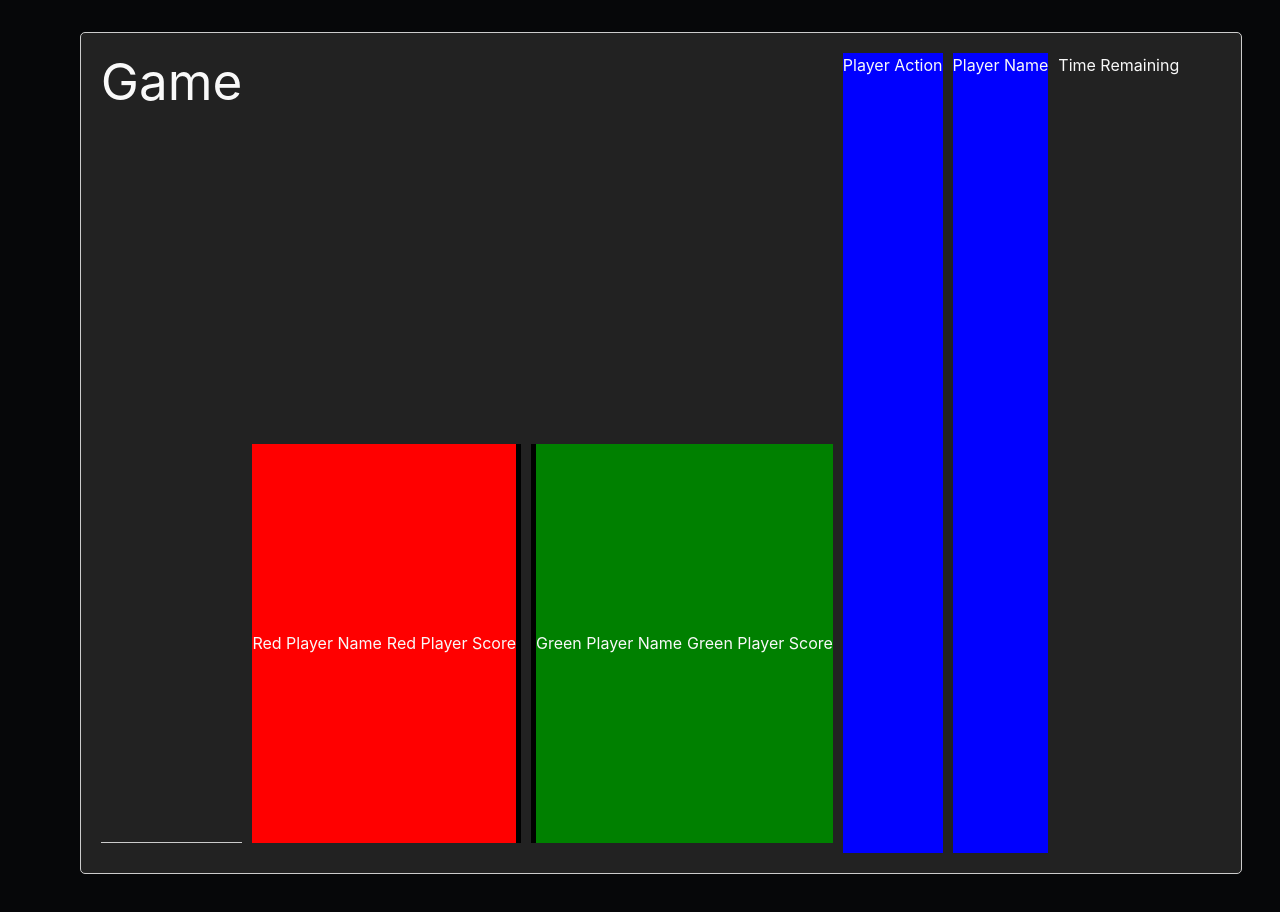
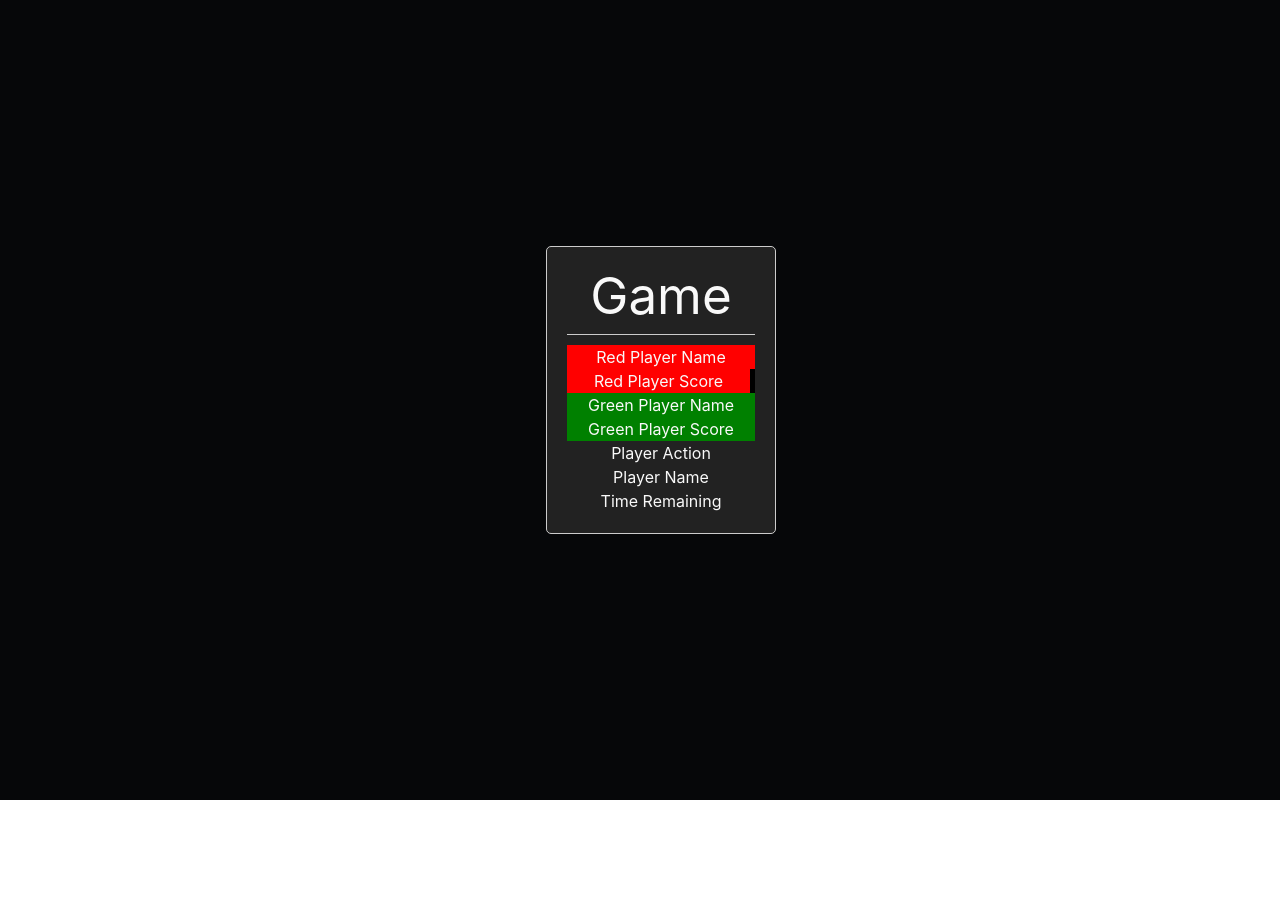
Before and after one commit to QuantumRangers-SE-Team-10/lasertech-frontend, a React (Vite) app: page /game in a window 1280 px wide. Shown: the top 912 px of the page. After the commit the page ends 800 px from the top, so only its background shows below. Built offline with nearby package versions, Linux system fonts and the light colour scheme.

Commit message:
css module conversion

```diff
--- a/pages/Game.jsx
+++ b/pages/Game.jsx
@@ -1,7 +1,6 @@
 import { useSearchParams } from "react-router-dom";
 import { useEffect, useState } from "react";
-import "/src/css/Game.css";
-import "/src/components/playerAction.jsx";
+import gameStyles from "/src/css/game.module.css";
 import PlayerDisplay from "/src/components/playerDisplay.jsx";
 import PlayerAction from "/src/components/playerAction.jsx";
 
--- a/src/App.jsx
+++ b/src/App.jsx
@@ -1,10 +1,10 @@
 import { BrowserRouter as Router, Routes, Route } from "react-router-dom"; // Link
-import Splash from "../pages/Splash";
+import Splash from "../pages/splash";
 import TestAPI from "../pages/testAPI";
 import Onboarding from "../pages/onboarding";
-import Game from "../pages/Game";
-import PlayerDisplay from "./components/playerDisplay"; // delete after testing
-import PlayerAction from "./components/playerAction"; // delete after testing
+import Game from "../pages/game";
+// import PlayerDisplay from "./components/playerDisplay"; // delete after testing
+// import PlayerAction from "./components/playerAction"; // delete after testing
 
 import "./App.css";
 
@@ -17,8 +17,8 @@ function App() {
           <Route path="/testAPI" element={<TestAPI />} />
           <Route path="/onboarding" element={<Onboarding />} />
           <Route path= "/game" element={<Game />} />
-          <Route path= "/playerDisplay" element={<PlayerDisplay />} /> {/* delete after testing */}
-          <Route path= "/playerAction" element={<PlayerAction />} />  {/* delete after testing */}
+          {/* <Route path= "/playerDisplay" element={<PlayerDisplay />} /> delete after testing */}
+          {/* <Route path= "/playerAction" element={<PlayerAction />} />  delete after testing */}
           {/* Add routes to pages here */}
         </Routes>
       </Router>
--- a/src/components/playerAction.jsx
+++ b/src/components/playerAction.jsx
@@ -1,12 +1,12 @@
-import "/src/css/playerAction.css"
+import playerActionStyles from "../css/playerAction.module.css"
 
 const PlayerAction = () => {
     return (
         <div>
-            <div className="playerAction">
+            <div className={playerActionStyles.playerAction}>
                 <h2>Player Action</h2>
             </div>
-            <div className="playerName">
+            <div className={playerActionStyles.playerName}>
                 <h2>Player Name</h2>
             </div>
         </div>
--- a/src/components/playerDisplay.jsx
+++ b/src/components/playerDisplay.jsx
@@ -1,28 +1,28 @@
 import { useSearchParams } from "react-router-dom"
 import { useEffect, useState } from "react";
-import "/src/css/playerDisplay.css"
+import playerDisplayStyles from "/src/css/playerDisplay.module.css"
 
 const PlayerDisplay = () => {
     return (
         <div className="playerDisplay">
-            <div class="redTeam">
-                <div class="redPlayerName">
+            <div className={playerDisplayStyles.redTeam}>
+                <div className={playerDisplayStyles.redPlayerName}>
 
                     <h2>Red Player Name</h2>
                 </div>
-                <div class="redPlayerScore">
+                <div className={playerDisplayStyles.redPlayerScore}>
 
                     <h2>Red Player Score</h2>
                 </div>
             </div>
 
 
-            <div class="greenTeam">
-                <div class="greenPlayerName">
+            <div className={playerDisplayStyles.greenTeam}>
+                <div className={playerDisplayStyles.greenPlayerName}>
 
                     <h2>Green Player Name</h2>
                 </div>
-                <div class="greenPlayerScore">
+                <div className={playerDisplayStyles.greenPlayerScore}>
 
                     <h2>Green Player Score</h2>
                 </div>
--- /dev/null
+++ b/src/css/game.module.css
@@ -0,0 +1,139 @@
+/* game.css */
+.window {
+  width: 100%;
+  height: 100vh;
+  display: grid;
+  grid-template-columns: repeat(12, 1fr);
+  grid-template-rows: repeat(16, 1fr);
+  grid-template-areas:
+    'window-header window-header window-header window-header window-header window-header window-header window-header window-header window-header window-header window-header'
+    'redTeam redTeam redTeam redTeam redTeam redTeam greenTeam greenTeam greenTeam greenTeam greenTeam greenTeam'
+    'redTeam redTeam redTeam redTeam redTeam redTeam greenTeam greenTeam greenTeam greenTeam greenTeam greenTeam'
+    'playerDisplay playerDisplay playerDisplay playerDisplay playerDisplay playerDisplay playerDisplay playerDisplay playerDisplay playerDisplay playerDisplay playerDisplay'
+    'playerDisplay playerDisplay playerDisplay playerDisplay playerDisplay playerDisplay playerDisplay playerDisplay playerDisplay playerDisplay playerDisplay playerDisplay'
+    'playerDisplay playerDisplay playerDisplay playerDisplay playerDisplay playerDisplay playerDisplay playerDisplay playerDisplay playerDisplay playerDisplay playerDisplay'
+    'playerDisplay playerDisplay playerDisplay playerDisplay playerDisplay playerDisplay playerDisplay playerDisplay playerDisplay playerDisplay playerDisplay playerDisplay'
+    'playerDisplay playerDisplay playerDisplay playerDisplay playerDisplay playerDisplay playerDisplay playerDisplay playerDisplay playerDisplay playerDisplay playerDisplay'
+    'playerActions playerActions playerActions playerActions playerActions playerActions playerActions playerActions playerActions playerActions playerActions playerActions'
+    'playerName playerName playerName playerName playerAction playerAction playerAction playerAction playerAction playerAction playerAction playerAction'
+    'playerName playerName playerName playerName playerAction playerAction playerAction playerAction playerAction playerAction playerAction playerAction'
+    'playerName playerName playerName playerName playerAction playerAction playerAction playerAction playerAction playerAction playerAction playerAction'
+    'playerName playerName playerName playerName playerAction playerAction playerAction playerAction playerAction playerAction playerAction playerAction'
+    'playerName playerName playerName playerName playerAction playerAction playerAction playerAction playerAction playerAction playerAction playerAction'
+    'playerName playerName playerName playerName playerAction playerAction playerAction playerAction playerAction playerAction playerAction playerAction'
+    'timeRemaining timeRemaining timeRemaining timeRemaining timeRemaining timeRemaining timeRemaining timeRemaining timeRemaining timeRemaining timeRemaining timeRemaining';
+}
+
+.window-header {
+  grid-area: window-header;
+  display: flex;
+  justify-content: center;
+  align-items: center;
+  padding: 50px;
+  border-bottom: 1px solid #ccc;
+}
+
+.window-header h2 {
+  margin: 0;
+}
+
+
+.redTeam {
+  background-color: red;
+  grid-area: redTeam;
+  display: flex;
+  flex-direction: column;
+  align-items: center;
+  justify-content: center;
+  border-right: 5px solid black;
+}
+
+.greenTeam {
+  background-color: green;
+  grid-area: greenTeam;
+  display: flex;
+  flex-direction: column;
+  align-items: center;
+  justify-content: center;
+}
+
+.playerDisplay{
+    grid-area: playerDisplay;
+    display: flex;
+    flex-direction: column;
+    align-items: center;
+
+}
+/* .redPlayerName{
+    background-color: red;
+    grid-area: redPlayerName;
+    display: flex;
+    justify-content: center;
+    align-items: center;
+    grid-column-start: 1;
+    grid-column-end: 4;
+    grid-row-start: 4;
+
+}
+.redPlayerScore{
+    background-color: red;
+    grid-area: redPlayerScore;
+    display: flex;
+    justify-content: center;
+    align-items: center;
+    grid-column-start: 4;
+    grid-column-end:7;
+    grid-row-start: 4;
+    border-right: 5px solid black;
+
+}
+.greenPlayerName{
+    background-color:green;
+    grid-area: greenPlayerName;
+    display: flex;
+    justify-content: center;
+    align-items: center;
+    grid-column-start: 7;
+    grid-column-end: 10;
+    grid-row-start: 4;
+
+}
+.greenPlayerScore {
+    grid-area: greenPlayerScore;
+    background-color:green;
+    display: flex;
+    justify-content: center;
+    align-items: center;
+    grid-column: span 2;
+    grid-row-start: 4;
+} */
+
+.playerName{
+    background-color: blue;
+    grid-area: playerName;
+    display: flex;
+    justify-content: center;
+    align-items: center;
+    grid-column-start: 0;
+    grid-column-end:4;
+    grid-row-start: 10;
+}
+
+.playerAction {
+    background-color: blue;
+    grid-area: playerAction;
+  display: flex;
+  justify-content: center;
+  align-items: center;
+  grid-column-start: 4;
+  grid-column-end: 13;
+  grid-row-start: 10;
+}
+
+.timeRemaining {
+  grid-area: timeRemaining;
+  display: flex;
+  justify-content: center;
+  align-items: center;
+  grid-column-start: 9;
+}
--- /dev/null
+++ b/src/css/playerAction.module.css
@@ -0,0 +1,7 @@
+.playerAction {
+  display: block; /* Filler code */
+}
+
+.playerScore {
+  display: block; /* Filler code */
+}
--- /dev/null
+++ b/src/css/playerDisplay.module.css
@@ -0,0 +1,71 @@
+.window {
+    display:flex;
+    padding: 20px;
+    border: 1px solid #ccc;
+    border-radius: 5px;
+    margin-bottom: 20px;
+
+}
+
+.playerDisplay {
+    display: grid;
+    grid-template-areas:
+        'redPlayerName redPlayerName redPlayerName redPlayerName redPlayerScore redPlayerScore greenPlayerName greenPlayerName greenPlayerName greenPlayerName greenPlayerScore greenPlayerScore'
+        'redPlayerName redPlayerName redPlayerName redPlayerName redPlayerScore redPlayerScore greenPlayerName greenPlayerName greenPlayerName greenPlayerName greenPlayerScore greenPlayerScore'
+        'redPlayerName redPlayerName redPlayerName redPlayerName redPlayerScore redPlayerScore greenPlayerName greenPlayerName greenPlayerName greenPlayerName greenPlayerScore greenPlayerScore'
+        'redPlayerName redPlayerName redPlayerName redPlayerName redPlayerScore redPlayerScore greenPlayerName greenPlayerName greenPlayerName greenPlayerName greenPlayerScore greenPlayerScore'
+        'redPlayerName redPlayerName redPlayerName redPlayerName redPlayerScore redPlayerScore greenPlayerName greenPlayerName greenPlayerName greenPlayerName greenPlayerScore greenPlayerScore';
+    grid-template-columns: repeat(12, 1fr);
+    grid-template-rows: repeat(5, 1fr);
+    grid-area: playerDisplay;
+    gap: 5px;
+    margin-top: 10px;
+    margin-bottom: 10px;
+}
+
+.redPlayerName {
+    background-color: red;
+    grid-area: redPlayerName;
+    display: flex;
+    justify-content: center;
+    align-items: center;
+    grid-column-start: 1;
+    grid-column-end: 4;
+
+
+}
+
+.redPlayerScore {
+    background-color: red;
+    grid-area: redPlayerScore;
+    display: flex;
+    justify-content: center;
+    align-items: center;
+    grid-column-start: 4;
+    grid-column-end: 7;
+
+    border-right: 5px solid black;
+
+}
+
+.greenPlayerName {
+    background-color: green;
+    grid-area: greenPlayerName;
+    display: flex;
+    justify-content: center;
+    align-items: center;
+    grid-column-start: 7;
+    grid-column-end: 10;
+
+
+}
+
+.greenPlayerScore {
+    grid-area: greenPlayerScore;
+    background-color: green;
+    display: flex;
+    justify-content: center;
+    align-items: center;
+    grid-column: span 2;
+
+}
```
Also changed, not shown: .stylelintrc.json, src/css/playerAction.css (deleted).
